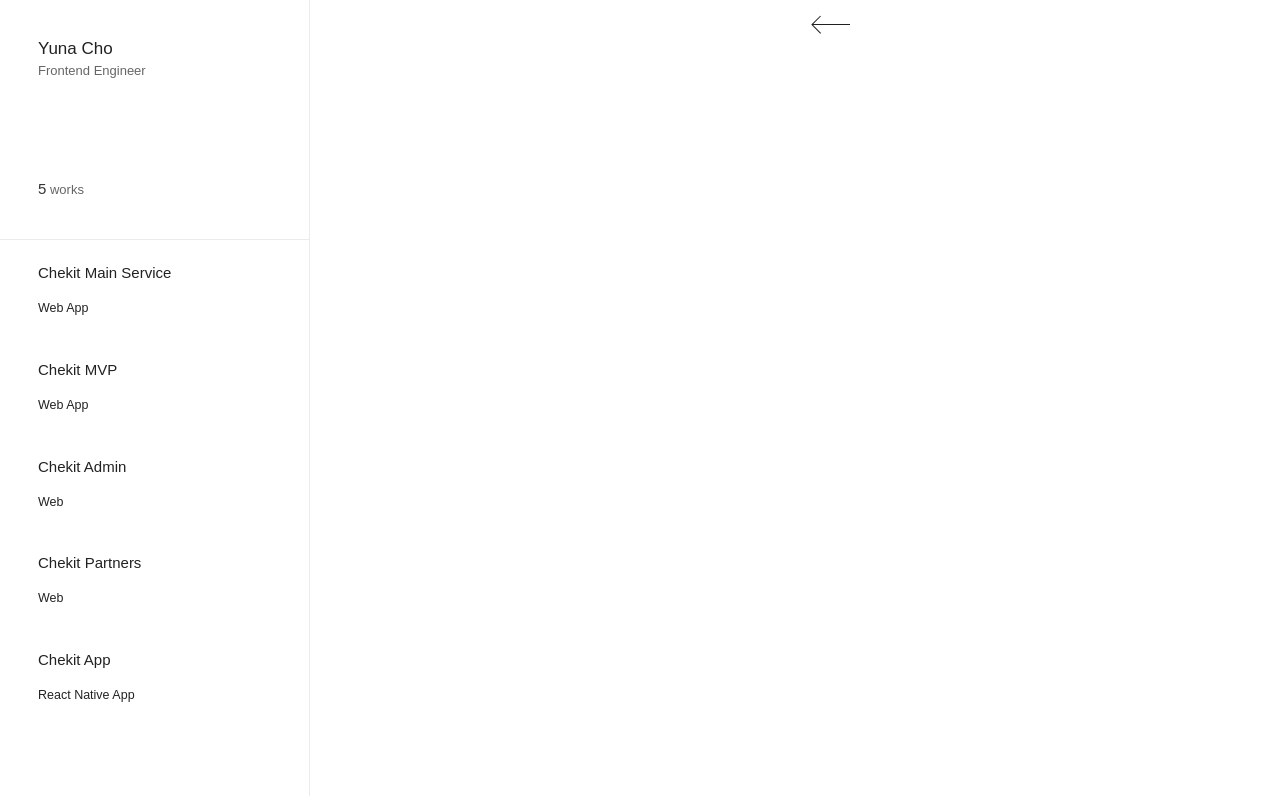
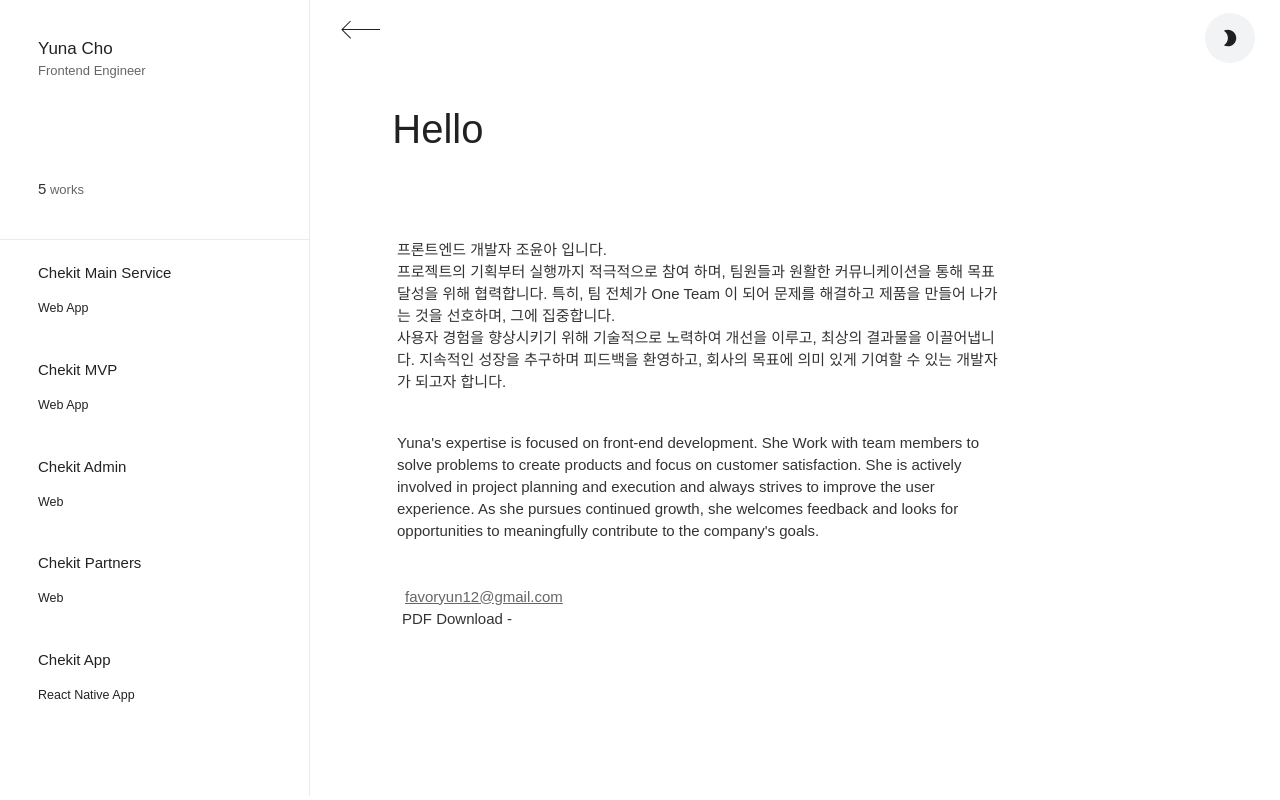
Before and after one commit to Cho-yunah/my_app, a React (Vite) app: page / in a window 1280 px wide. Built offline with nearby package versions, Linux system fonts and the light colour scheme.

Commit message:
Fix/레이아웃 무너진 부분 수정 및 style 코드 정리

```diff
--- a/src/components/ChekitAdmin/index.tsx
+++ b/src/components/ChekitAdmin/index.tsx
@@ -1,12 +1,10 @@
 import React, { useCallback, useEffect, useState } from 'react';
-import { ImageContents, MainDesc, MainImageBox, SubDesc, Title } from '../IntroContent/style';
+import { ImageContents, MainDesc, MainImageBox, SubDesc, Intro } from '@components/IntroContent/style';
 import WaveText from '../common/WaveText';
 import { ADMIN_INFO } from '@/constants';
 import WebImageItem from '../common/WebImageItem';
 import imageUrl from '@assets/images/admin_main.png';
 import ImageModal from '../common/ImageModal';
-
-
 
 const ChekitAdmin = () => {
   const [clickedImage, setClickedImage] = useState({ url: '', desc: '' });
@@ -14,11 +12,7 @@ const ChekitAdmin = () => {
   const [showContentsModal, setShowContentsModal] = useState(false);
   const onCloseModal = useCallback(() => {
     setShowContentsModal(false);
-  },[])
-
-  useEffect(() => {
-    console.log('캐러셀 넘버', selectedImgNum)
-  },[selectedImgNum])
+  }, []);
 
   return (
     <>
@@ -30,10 +24,11 @@ const ChekitAdmin = () => {
         <div className="description">
           <MainDesc>
             <span>
-            해당 프로젝트는 기존의 어드민(관리자) 페이지를 리뉴얼한 프로젝트입니다. <br/>
-            기존에 사용하던 어드민이 서비스 별로 분리되어 있어서 서비스 별로 데이터를 확인하기 어렵고, 관리의 효율성이 떨어지는 문제점이 있었습니다.
-            이를 해결하기 위해 여러개로 나눠져있던 어드민들을 하나로 통합하고, 관리자가 원하는 정보를 빠르게 확인할 수 있도록 UI/UX를 개선하였습니다.
-            또 관리자의 필요를 반영하여 원하는 정보를 빠르게 확인할 수 있도록 필터링 기능과 검색 기능, 쿠폰 발급, 고객 관리 등의 기능을 추가였습니다.
+              해당 프로젝트는 기존의 어드민(관리자) 페이지를 리뉴얼한 프로젝트입니다. <br />
+              기존에 사용하던 어드민이 서비스 별로 분리되어 있어서 서비스 별로 데이터를 확인하기 어렵고, 관리의 효율성이
+              떨어지는 문제점이 있었습니다. 이를 해결하기 위해 여러개로 나눠져있던 어드민들을 하나로 통합하고, 관리자가
+              원하는 정보를 빠르게 확인할 수 있도록 UI/UX를 개선하였습니다. 또 관리자의 필요를 반영하여 원하는 정보를
+              빠르게 확인할 수 있도록 필터링 기능과 검색 기능, 쿠폰 발급, 고객 관리 등의 기능을 추가였습니다.
             </span>
             <br />
           </MainDesc>
@@ -42,8 +37,8 @@ const ChekitAdmin = () => {
             <li>Team Project</li>
           </SubDesc>
         </div>
-      <MainImageBox >
-          <img style={{boxShadow:'0 2px 5px 1px rgba(0, 0, 0, 0.12)', aspectRatio: 5/3.4}} src={imageUrl} />
+        <MainImageBox>
+          <img style={{ boxShadow: '0 2px 5px 1px rgba(0, 0, 0, 0.12)', aspectRatio: 5 / 3.4 }} src={imageUrl} />
         </MainImageBox>
         <ImageContents>
           <WaveText text="Click the image below!" />
--- a/src/components/ChekitMvp/index.tsx
+++ b/src/components/ChekitMvp/index.tsx
@@ -1,5 +1,5 @@
 import React, { useCallback, useState } from 'react';
-import { ImageContents, MainDesc, MainImageBox, SubDesc } from '@components/IntroContent/style';
+import { ImageContents, Intro, MainDesc, MainImageBox, SubDesc } from '@components/IntroContent/style';
 import WaveText from '../common/WaveText';
 import ImageItem from '../common/ImageItem';
 import { MVP1_INFO } from '@/constants';
@@ -12,7 +12,7 @@ const ChekitMvp = () => {
   const [showContentsModal, setShowContentsModal] = useState(false);
   const onCloseModal = useCallback(() => {
     setShowContentsModal(false);
-  },[])
+  }, []);
 
   return (
     <>
@@ -24,18 +24,18 @@ const ChekitMvp = () => {
         <div className="description">
           <MainDesc>
             <span>
-            해당 프로젝트는 이전 프로덕트인 비대면 진료 앱 서비스를 종료함과 동시에 새롭게 런칭한 웹 서비스입니다. <br/>
-            회사의 메인 프로덕트의 전환을 최대한 빠르게 가져가기 위해 구현 기능은 최소화하고, 해당 서비스가 시장에서 경쟁력이 있는지 검증한 프로젝트였습니다.
-            최소한의 구현으로 시작한 해당 프로젝트가 시장에서 꽤나 호응을 얻어, 이후 버전 2를 기획하게 되었고, 현재 회사의 메인 프로덕트 입니다.
+              해당 프로젝트는 이전 프로덕트인 비대면 진료 앱 서비스를 종료함과 동시에 새롭게 런칭한 웹 서비스입니다.{' '}
+              <br />
+              회사의 메인 프로덕트의 전환을 최대한 빠르게 가져가기 위해 구현 기능은 최소화하고, 해당 서비스가 시장에서
+              경쟁력이 있는지 검증한 프로젝트였습니다. 최소한의 구현으로 시작한 해당 프로젝트가 시장에서 꽤나 호응을
+              얻어, 이후 버전 2를 기획하게 되었고, 현재 회사의 메인 프로덕트 입니다.
             </span>
             <br />
           </MainDesc>
           <SubDesc>
             <li>React, Styled-Component, Recoil</li>
             <li>Team Project</li>
-          {/* <li>Frontend Solo</li> */}
-          <li className='text-bold'>Frontend Solo</li>
-
+            <li className="text-bold">Frontend Solo</li>
           </SubDesc>
         </div>
         <MainImageBox>
@@ -48,7 +48,7 @@ const ChekitMvp = () => {
             setClickedImage={setClickedImage}
             setShowContentsModal={setShowContentsModal}
             setSelectedImgNum={setSelectedImgNum}
-              contentsName='mvp1'
+            contentsName="mvp1"
           />
         </ImageContents>
       </div>
@@ -60,7 +60,7 @@ const ChekitMvp = () => {
         onCloseModal={onCloseModal}
         InfoArr={clickedImage}
         imageUrlArr={MVP1_INFO}
-        isMobile='mobile'
+        isMobile="mobile"
       />
     </>
   );
--- a/src/components/IntroContent/index.tsx
+++ b/src/components/IntroContent/index.tsx
@@ -2,43 +2,39 @@ import React from 'react';
 import { Intro, MainDesc } from './style';
 
 const IntroContent = () => {
-
   return (
-    <div >
-      <div className='title'>
+    <div>
+      <div className="title">
         <Intro>
           <span className="title_inner riseUp">Hello</span>
         </Intro>
       </div>
       <MainDesc>
         <Intro>
-        <p className='riseUp'>
+          <p className="riseUp">
             프론트엔드 개발자 조윤아 입니다.
             <br />
-        프로젝트의 기획부터 실행까지 적극적으로 참여 하며, 팀원들과 원활한 커뮤니케이션을 통해 목표 달성을 위해 협력합니다.
-        특히, 팀 전체가 One Team 이 되어 문제를 해결하고 제품을 만들어 나가는 것을 선호하며, 그에 집중합니다.
+            프로젝트의 기획부터 실행까지 적극적으로 참여 하며, 팀원들과 원활한 커뮤니케이션을 통해 목표 달성을 위해
+            협력합니다. 특히, 팀 전체가 One Team 이 되어 문제를 해결하고 제품을 만들어 나가는 것을 선호하며, 그에
+            집중합니다.
             <br />
-        사용자 경험을 향상시키기 위해 기술적으로 노력하여 개선을 이루고, 최상의 결과물을 이끌어냅니다.
-        지속적인 성장을 추구하며 피드백을 환영하고, 회사의 목표에 의미 있게 기여할 수 있는 개발자가 되고자 합니다.
+            사용자 경험을 향상시키기 위해 기술적으로 노력하여 개선을 이루고, 최상의 결과물을 이끌어냅니다. 지속적인
+            성장을 추구하며 피드백을 환영하고, 회사의 목표에 의미 있게 기여할 수 있는 개발자가 되고자 합니다.
           </p>
           <br />
-        <p className='En riseUp'>
-        Yuna&apos;s expertise is focused on front-end development. She Work with team members to solve problems to create products and focus on customer satisfaction.
-        She is actively involved in project planning and execution and always strives to improve the user experience.
-        As she pursues continued growth, she welcomes feedback and looks for opportunities to meaningfully contribute to the company's goals.
+          <p className="En riseUp">
+            Yuna&apos;s expertise is focused on front-end development. She Work with team members to solve problems to
+            create products and focus on customer satisfaction. She is actively involved in project planning and
+            execution and always strives to improve the user experience. As she pursues continued growth, she welcomes
+            feedback and looks for opportunities to meaningfully contribute to the company's goals.
           </p>
           <br />
           <ul className="links">
             <li className="mail">
               <a href="mailto:favoryun12@gmail.com">favoryun12@gmail.com</a>
             </li>
-          <li className="mail">
-            PDF Download -
-            <a target='_blank' href="https://drive.google.com/open?id=17Abjte8m3TaVBesjmO7uxeb1QYyVpNrC&authuser=0">이력서</a>
-            <a target='_blank' href="https://drive.google.com/open?id=1R4gZfi4yeyUEnG-PuaDrmngCYdlSa7UY&authuser=0">경력 기술서</a>
-          </li>
+            <li className="mail">PDF Download -</li>
           </ul>
-        {/* <p className='mobileNone'>You can use left and right arrow key to navigate the page of works.{' ← →'}</p> */}
         </Intro>
       </MainDesc>
     </div>
--- a/src/components/IntroContent/style.tsx
+++ b/src/components/IntroContent/style.tsx
@@ -72,7 +72,7 @@ export const MainDesc = styled.div`
 
 export const SubDesc = styled.ul`
   width: 43%;
-  margin: 40px 30px;
+  // margin: 40px 30px;
   list-style: none;
   font-size: 14px;
   font-weight: 600;
@@ -106,7 +106,7 @@ export const MainImageBox = styled.div`
   }
 
   & img {
-    width:100%;
+    width: 100%;
     max-width: 680px;
   }
 
@@ -179,8 +179,6 @@ export const Images = styled.div`
       max-height: 310px;
     }
   }
-
-
 `;
 
 export const WebImages = styled.div`
@@ -224,4 +222,4 @@ export const WebImages = styled.div`
       max-height: 200px;
     }
   }
-`
+`;
--- a/src/layouts/index.tsx
+++ b/src/layouts/index.tsx
@@ -9,7 +9,7 @@ import SideMenu from '@/components/SideMenu';
 import AppRoutes from '@/routes';
 import { ThemeProvider } from '@emotion/react';
 import { darkTheme, lightTheme } from '@/styles/theme';
-import { MdLightMode,MdModeNight } from "react-icons/md";
+import { MdLightMode, MdModeNight } from 'react-icons/md';
 
 const App = () => {
   const workCount = 5;
@@ -46,21 +46,21 @@ const App = () => {
   }, []);
 
   useEffect(() => {
-    isMobileSize ? setIsMenuOpen(false): setIsMenuOpen(true);
-  },[isMobileSize])
+    isMobileSize ? setIsMenuOpen(false) : setIsMenuOpen(true);
+  }, [isMobileSize]);
 
-  useEffect (() => {
+  useEffect(() => {
     // 다크 모드 체크
     const prefersDarkMode = window.matchMedia('(prefers-color-scheme: dark)').matches;
     if (prefersDarkMode) {
       setIsDarkMode(true);
     }
-  },[])
+  }, []);
 
   return (
-    <ThemeProvider theme={isDarkMode ? darkTheme : lightTheme }>
-      <Container id="workspace" >
-        <Aside id="aside" className={isMenuOpen ? 'open' : 'none'}>
+    <ThemeProvider theme={isDarkMode ? darkTheme : lightTheme}>
+      <Container>
+        <Aside className={isMenuOpen ? 'open' : 'none'}>
           <Link to="/">
             <SideHeader onClick={handleClick}>
               <div className="name">Yuna Cho</div>
@@ -74,20 +74,19 @@ const App = () => {
             <SideMenu isMobileSize={isMobileSize} closeMenu={closeMenu} />
           </SideList>
         </Aside>
-        <Overlay className={isMenuOpen && isMobileSize ? 'open' : ''} onClick={closeMenu} />
-          <Content id="content" isMenuOpen={isMenuOpen} isMobileSize={isMobileSize} >
-            <ContentsHeader isMenuOpen={isMenuOpen}>
-              <div onClick={toggleMenu} >
-                { !isMenuOpen? <MenuHamburger /> : <ArrowRight />}
-              </div>
-              <div className='iconBox' onClick={toggleDarkMode}>
-                {isDarkMode ?<MdLightMode size={20}/>: <MdModeNight size={20}/>}
-              </div>
-            </ContentsHeader>
-            <Article>
-              <AppRoutes />
-            </Article>
-          </Content>
+
+        <Content isMenuOpen={isMenuOpen} isMobileSize={isMobileSize}>
+          <ContentsHeader isMenuOpen={isMenuOpen} isMobileSize={isMobileSize}>
+            <div onClick={toggleMenu}>{!isMenuOpen ? <MenuHamburger /> : <ArrowRight />}</div>
+            <div className="iconBox" onClick={toggleDarkMode}>
+              {isDarkMode ? <MdLightMode size={20} /> : <MdModeNight size={20} />}
+            </div>
+          </ContentsHeader>
+
+          <Article isMenuOpen={isMenuOpen}>
+            <AppRoutes />
+          </Article>
+        </Content>
       </Container>
     </ThemeProvider>
   );
--- a/src/layouts/style.tsx
+++ b/src/layouts/style.tsx
@@ -3,63 +3,58 @@ import { keyframes } from '@emotion/react';
 import styled from '@emotion/styled';
 
 export const Container = styled.div`
+  display: flex;
+  height: 100vh;
+  width: 100vw;
+  overflow: hidden; /* 가로 스크롤 방지 */
   background-color: ${(props) => props.theme.backgroundColor};
   color: ${(props) => props.theme.textColorPrimary};
-  transition: background-color 0.3s ease, color 0.3s ease;
-  height: 100vh;
-  margin: 0 auto;
+  transition:
+    background-color 0.3s ease,
+    color 0.3s ease;
 `;
 
-export const Aside = styled.aside`
-  color: ${(props) => props.theme.textColorPrimary};
-  background-color: ${(props) => props.theme.backgroundColorSecondary};
-  z-index: 1000;
+type LayoutProps = {
+  isMenuOpen?: boolean;
+  isMobileSize?: boolean;
+};
+
+export const Aside = styled.aside<LayoutProps>`
   width: 310px;
   min-width: 310px;
+  background-color: ${(props) => props.theme.backgroundColorSecondary};
   height: 100vh;
-  position: fixed;
-  top: 0; /* 위쪽에 고정 */
-  left: 0; /* 왼쪽에 고정 */
-  bottom: 0; /* 아래쪽에 고정 */
-  overflow-y: auto; /* 세로 스크롤을 허용하여 내용이 넘칠 때 스크롤 표시 */
+  overflow-y: auto; /* 세로 스크롤 허용 */
+  transition: transform 0.4s ease-in-out;
+  z-index: 1000;
+  position: relative; /* Fixed 대신 Relative 사용 */
+
+  // &.none {
+  //   transform: translateX(-100%);
+  // width: 0; /* 너비를 0으로 */
+  // min-width: 0;
+  //   overflow: hidden; /* 메뉴가 사라진 후 내용 숨기기 */
+  // }
+
+  &.none {
+    transform: translateX(-100%);
+    width: 0; /* 메뉴가 공간은 그대로 메뉴 항목만 사라짐 */
+    min-width: 0;
+    overflow: hidden; /* 메뉴가 사라진 후 내용 숨기기 */
+  }
 
   &.open {
-    z-index: 1000;
     transform: translateX(0);
-    transition: transform 0.2s ease-in-out;
-    // box-shadow: 2px 0 5px rgba(0, 0, 0, 0.5); // 약간의 그림자
-  }
-  &.none {
-    transform: translateX(-100%);
-    transition: transform 0.5s ease-in-out;
   }
 
   @media screen and (max-width: ${BREAK_POINTS.mobile}px) {
-    transform: translateX(-100%);
-    transition: transform 0.5s ease-in-out;
-  }
-
-  a {
-    text-decoration: none;
+    position: absolute;
+    left: 0;
+    top: 0;
+    transform: translateX(${(props) => (props.className === 'open' ? '0' : '-100%')});
   }
 `;
 
-export const Overlay = styled.div`
-  position: fixed;
-  top: 0;
-  left: 0;
-  width: 100%;
-  height: 100%;
-  background: rgba(0, 0, 0, 0.5);
-  color: ${(props) => props.theme.textColorPrimary};
-  z-index: 999;
-  display: none;
-  transition: background 0.3s ease-in-out;
-
-  &.open {
-    display: block;
-  }
-`;
 export const SideHeader = styled.section`
   transition: 0.2s;
   padding: 38px;
@@ -88,7 +83,6 @@ export const SideHeader = styled.section`
     font-weight: 400;
     color: ${(props) => props.theme.textColorGrey};
 
-
     & span {
       font-weight: 500;
       font-size: 15px;
@@ -104,28 +98,22 @@ export const SideList = styled.section`
   color: ${(props) => props.theme.textColorPrimary};
 `;
 
-type ContentsHeaderProps = {
-  isMenuOpen: boolean;
-  isMobileSize: boolean;
-};
-
-export const Content = styled.div<ContentsHeaderProps>`
+export const Content = styled.div<LayoutProps>`
   height: 100%;
   overflow-y: auto;
   flex: 1;
   flex-direction: column;
-  padding: 0px;
-  margin-left: ${(props) => props.isMenuOpen ? (props.isMobileSize? '0px' : '310px' ): '0px'};
-  -webkit-font-smoothing: antialiased;
+  padding: 10px;
   background-color: ${(props) => props.theme.backgroundColorSecondary};
   color: ${(props) => props.theme.textColorPrimary};
-  transition: background-color 0.3s ease, color 0.3s ease;
+  transition:
+    background-color 0.3s ease,
+    color 0.3s ease;
 
   @media screen and (min-width: ${BREAK_POINTS.tablet}px) {
-    max-width : 1360px;
+    max-width: 1360px;
     align-items: center;
     justify-content: center;
-    // margin: 0 auto;
   }
 
   @media screen and (max-width: ${BREAK_POINTS.mobile}px) {
@@ -134,40 +122,48 @@ export const Content = styled.div<ContentsHeaderProps>`
   }
 `;
 
-export const ContentsHeader = styled.header<ContentsHeaderProps>`
+export const ContentsHeader = styled.header<LayoutProps>`
   position: fixed;
-  width: 98dvw;
-  max-width: ${(props) => props.isMenuOpen ? 'calc(100% - 336px)' : '100%'};
+  top: 0;
+  left: ${(props) => (props.isMenuOpen ? '310px' : '0')}; /* 메뉴에 따라 위치 조정 */
+  width: ${(props) => (props.isMenuOpen ? 'calc(100% - 310px)' : '100%')}; /* 메뉴 열림 상태에 맞게 너비 조정 */
   z-index: 900;
-  color: ${(props) => props.theme.textColorPrimary};
-  cursor: pointer;
   display: flex;
   justify-content: space-between;
+  align-items: center; /* 세로 중앙 정렬 */
+  padding: 10px 20px; /* 상하 좌우 여백 */
+  background-color: ${(props) => props.theme.backgroundColorSecondary};
+  color: ${(props) => props.theme.textColorPrimary};
+  transition:
+    left 0.3s ease-in-out,
+    width 0.3s ease-in-out; /* 부드러운 전환 효과 */
 
   .iconBox {
     background-color: ${(props) => props.theme.iconBoxColor};
     border-radius: 50%;
     width: 50px;
     height: 50px;
-    margin: 5px;
     display: flex;
+    align-items: center;
     justify-content: center;
-    align-items: center;
-    // transition: transform 0.2s ease-in-out;
+    cursor: pointer;
+    margin: 0 5px; /* 좌우 여백 */
   }
 
-  #back_svg {
-    // transform: rotate(180deg);
-    margin: 10px;
+  #back_svg,
+  #gnb_svg {
     fill: ${(props) => props.theme.textColorPrimary};
+    margin: 5px;
+  }
 
-  }
   #gnb_svg {
     transform: rotate(180deg);
-    margin: 5px;
-    fill: ${(props) => props.theme.textColorPrimary};
   }
 
+  @media screen and (max-width: ${BREAK_POINTS.mobile}px) {
+    left: 0; /* 모바일에서는 메뉴에 상관없이 헤더는 전체 화면에 붙음 */
+    width: 100%; /* 모바일에서는 항상 전체 너비 사용 */
+  }
 `;
 
 const slideUpTitle = keyframes`
@@ -191,38 +187,52 @@ const slideUp = keyframes`
   }
 `;
 
-export const Article = styled.article`
-  display: block;
-  opacity: 1;
-  transform: matrix(1, 0, 0, 1, 0, 0);
-  overflow-x: hidden;
+type ArticleProps = {
+  isMenuOpen: boolean;
+  isMobileSize?: boolean;
+  isFullSize?: boolean;
+};
 
+export const Article = styled.article<LayoutProps>`
+  flex: 1; /* Aside가 차지하지 않는 나머지 공간 사용 */
+  overflow: auto; /* 세로 스크롤 허용 */
+  transition: margin-left 0.3s ease-in-out;
 
   & .title {
     margin: 80px 30px 10px;
-    padding: 20px 5px 10px;
     font-size: 40px;
     font-weight: 300;
-    color: ${(props) => props.theme.textColorPrimary};
     animation: ${slideUpTitle} 0.5s ease-out;
-
-    @media screen and (max-width: ${BREAK_POINTS.mobile}px) {
-      // margin: 80px 30px 10px;
-    }
   }
 
   & .description {
     display: flex;
-    width: auto;
+    // max-width: 800px;
     animation: ${slideUp} 0.5s ease-out;
 
     @media screen and (max-width: 900px) {
       flex-direction: column-reverse;
     }
   }
+`;
 
-  & .underline {
-    text-decoration: underline 0.7px;
-    cursor: pointer;
+export const Overlay = styled.div`
+  position: fixed;
+  top: 0;
+  left: 0;
+  width: 100%;
+  height: 100%;
+  background: rgba(0, 0, 0, 0.5);
+  color: ${(props) => props.theme.textColorPrimary};
+  z-index: 999;
+  opacity: 0;
+  visibility: hidden;
+  transition:
+    opacity 0.3s ease-in-out,
+    visibility 0.3s;
+
+  &.open {
+    opacity: 1;
+    visibility: visible;
   }
 `;
--- a/src/routes/index.tsx
+++ b/src/routes/index.tsx
@@ -13,11 +13,11 @@ const AppRoutes = () => {
   const { pathname } = useLocation();
 
   useEffect(() => {
-    scrollbarRef.current?.scrollTop(0);
+    scrollbarRef.current?.scrollToTop();
   }, [pathname]);
 
   return (
-      <Scrollbars autoHide ref={scrollbarRef} style={{ width:'100',  height: window.innerHeight  }} >
+    <Scrollbars autoHide ref={scrollbarRef} style={{ width: 'auto', height: window.innerHeight }}>
       <Routes>
         <Route path="/mvp2" element={<ChekitMvp2 />} />
         <Route path="/mvp" element={<ChekitMvp />} />
@@ -27,7 +27,7 @@ const AppRoutes = () => {
         <Route path="/" element={<IntroContent />} />
       </Routes>
     </Scrollbars>
-    )
+  );
 };
 
 export default AppRoutes;
--- a/tsconfig.json
+++ b/tsconfig.json
@@ -7,7 +7,7 @@
     "module": "esnext",
     "moduleResolution": "Node",
     "target": "es5",
-    "strict": true,
+    "strict": false,
     "resolveJsonModule": true,
     "baseUrl": ".",
     "paths": {
@@ -19,7 +19,7 @@
       "@utils/*": ["./src/utils/*"],
       "@typings/*": ["./src/typings/*"],
       "@constants/*": ["./src/constants/*"],
-      "@styles/*": ["./src/styles/*"],
+      "@styles/*": ["./src/styles/*"]
     }
   },
   "includes": ["src", "**/*.tsx"],
```
Also changed, not shown: src/components/ChekitMvp2/index.tsx (+17 -14 lines). Lines whose indentation alone changed are shown as unchanged.
